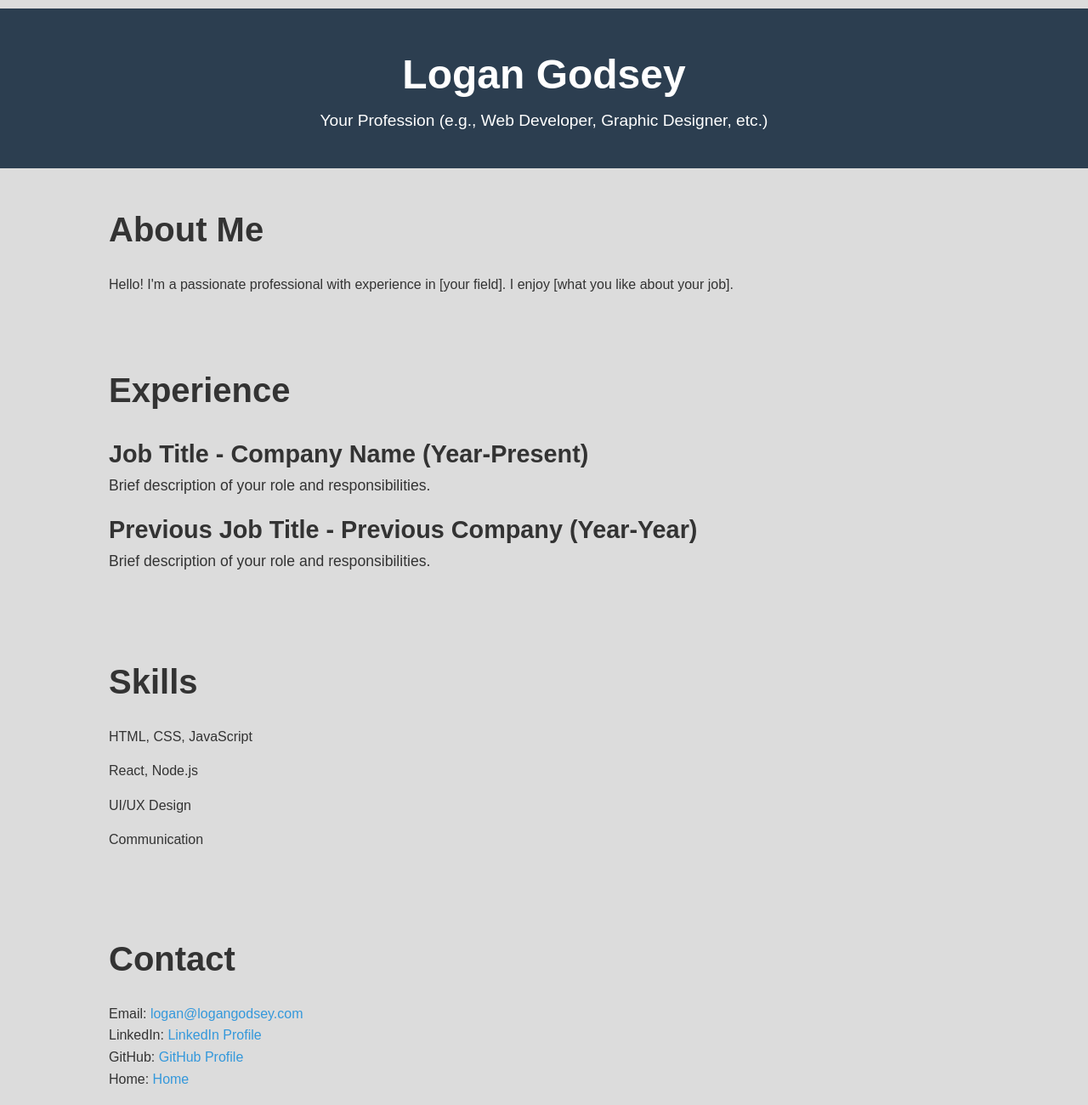
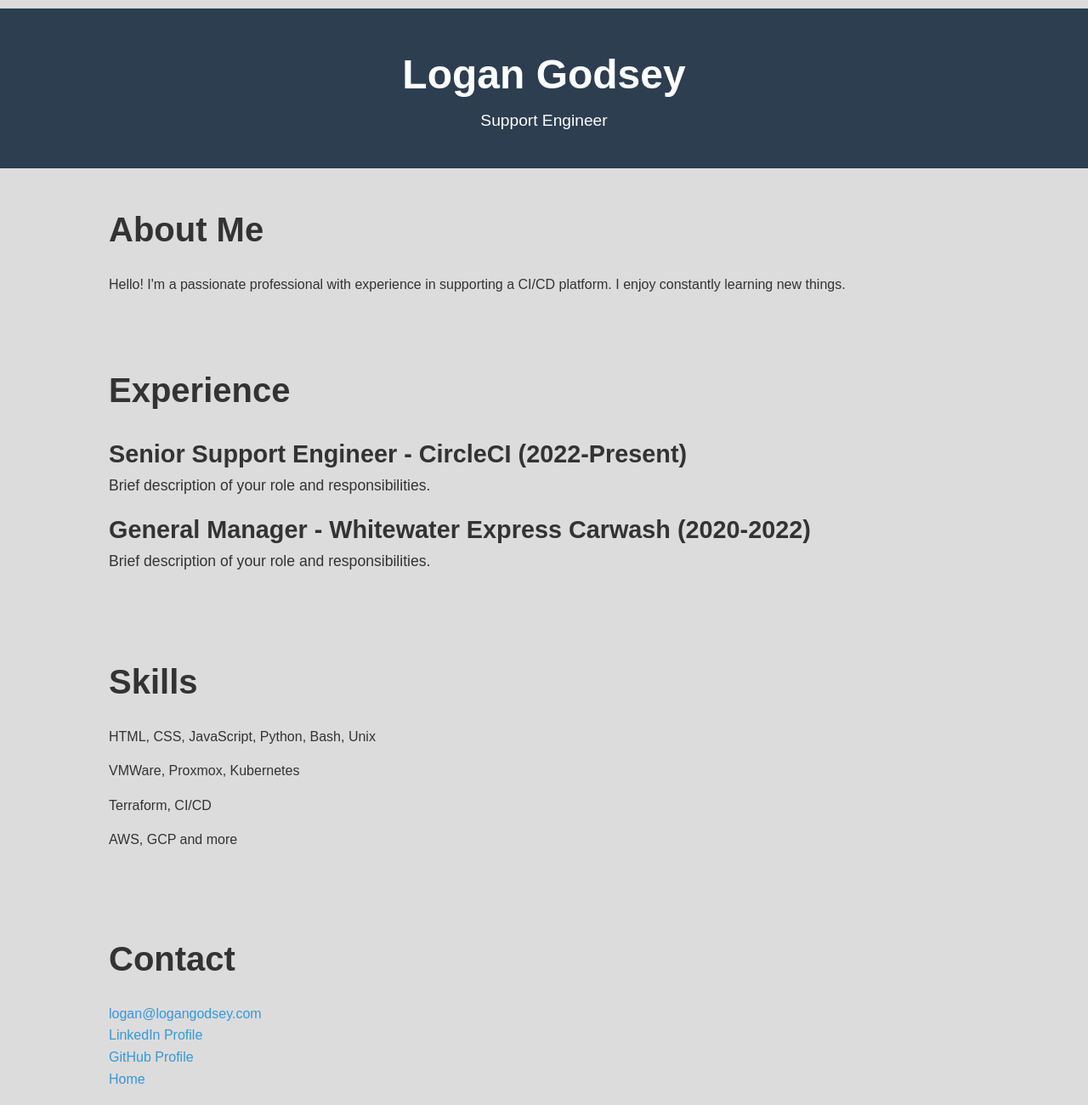
Before and after one commit to imlogang/api-service, a plain HTML site: page website/resume.html in a window 1280 px wide. Shown: the part 40-1340 px from the top of the page at 85% size. Drawn offline with Linux system fonts and the light colour scheme; a script that the page names is missing.

Commit message:
add some more things to the website

```diff
--- a/website/resume.html
+++ b/website/resume.html
@@ -12,14 +12,14 @@
     <header>
         <div class="container">
             <h1>Logan Godsey</h1>
-            <p>Your Profession (e.g., Web Developer, Graphic Designer, etc.)</p>
+            <p>Support Engineer</p>
         </div>
     </header>
 
     <section id="about">
         <div class="container">
             <h2>About Me</h2>
-            <p>Hello! I'm a passionate professional with experience in [your field]. I enjoy [what you like about your job].</p>
+            <p>Hello! I'm a passionate professional with experience in supporting a CI/CD platform. I enjoy constantly learning new things.</p>
         </div>
     </section>
 
@@ -28,11 +28,11 @@
             <h2>Experience</h2>
             <ul>
                 <li>
-                    <h3>Job Title - Company Name (Year-Present)</h3>
+                    <h3>Senior Support Engineer - CircleCI (2022-Present)</h3>
                     <p>Brief description of your role and responsibilities.</p>
                 </li>
                 <li>
-                    <h3>Previous Job Title - Previous Company (Year-Year)</h3>
+                    <h3>General Manager -  Whitewater Express Carwash (2020-2022)</h3>
                     <p>Brief description of your role and responsibilities.</p>
                 </li>
             </ul>
@@ -43,10 +43,10 @@
         <div class="container">
             <h2>Skills</h2>
             <ul>
-                <li>HTML, CSS, JavaScript</li>
-                <li>React, Node.js</li>
-                <li>UI/UX Design</li>
-                <li>Communication</li>
+                <li>HTML, CSS, JavaScript, Python, Bash, Unix</li>
+                <li>VMWare, Proxmox, Kubernetes</li>
+                <li>Terraform, CI/CD</li>
+                <li>AWS, GCP and more</li>
             </ul>
         </div>
     </section>
@@ -54,10 +54,10 @@
     <section id="contact">
         <div class="container">
             <h2>Contact</h2>
-            <p>Email: <a href="mailto:logan@logangodsey.com">logan@logangodsey.com</a></p>
-            <p>LinkedIn: <a href="https://www.linkedin.com/in/logan-godsey" target="_blank">LinkedIn Profile</a></p>
-            <p>GitHub: <a href="https://github.com/imlogang" target="_blank">GitHub Profile</a></p>
-            <p>Home: <a href="/">Home</a></p>
+            <p><a href="mailto:logan@logangodsey.com">logan@logangodsey.com</a></p>
+            <p><a href="https://www.linkedin.com/in/logan-godsey" target="_blank">LinkedIn Profile</a></p>
+            <p><a href="https://github.com/imlogang" target="_blank">GitHub Profile</a></p>
+            <p><a href="/">Home</a></p>
         </div>
     </section>
 
```
Also changed, not shown: website/index.html (+5 -2 lines).
